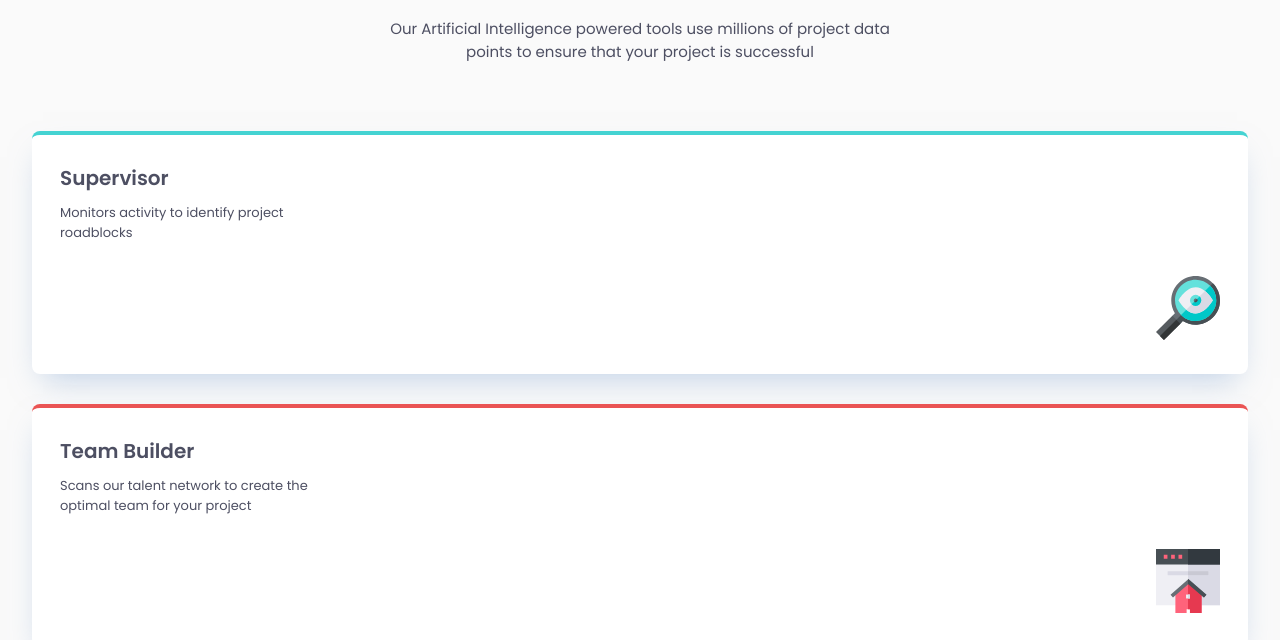
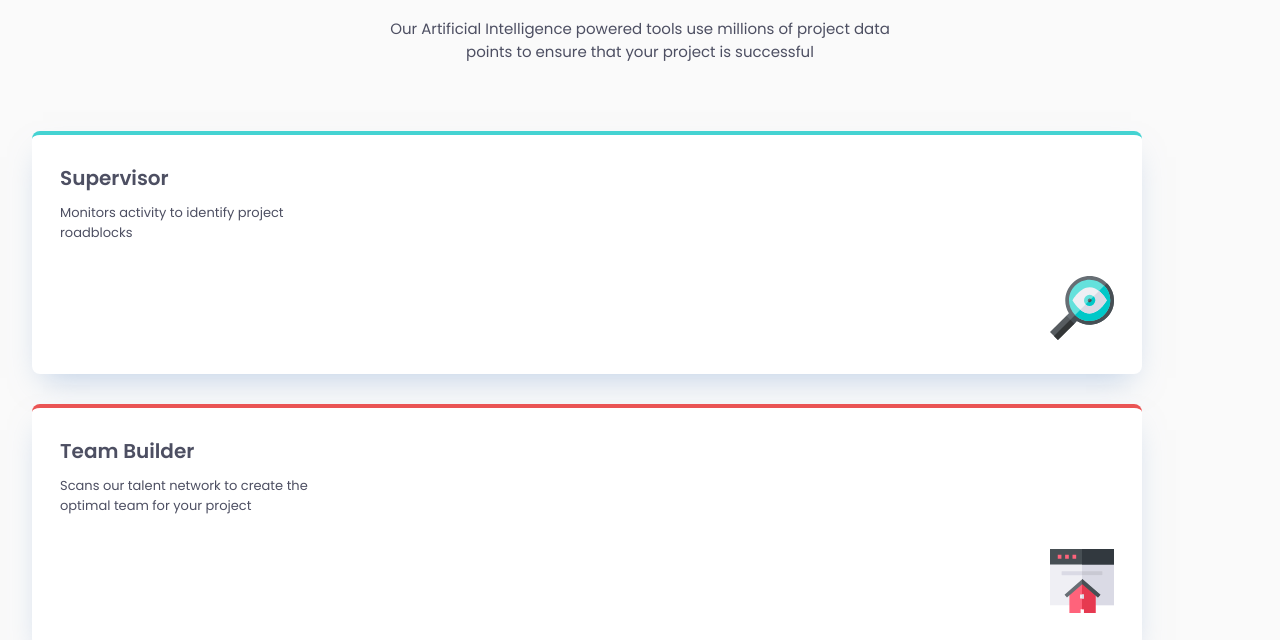
Before and after one commit to tikosaghinadze/four-card-feature-section, a plain HTML site: page index.html in a window 1280 px wide. Shown: the part 158-798 px from the top of the page. Drawn offline with Linux system fonts and the light colour scheme.

Commit message:
change grit layout to flex layout

```diff
--- a/style.css
+++ b/style.css
@@ -42,9 +42,10 @@ body {
 /* MAIN SECTION*/
 /**************************/
 main {
-  display: grid;
-  grid-template-columns: 1fr 1fr 1fr;
+  display: flex;
+  flex-direction: row;
   gap: 3rem;
+  max-width: 111rem;
 }
 .box {
   padding: 3.2rem;
@@ -60,6 +61,7 @@ main {
 .supervisor,
 .calculator {
   align-self: center;
+  width: 100%;
 }
 .secondary-header {
   font-size: 2rem;
@@ -70,7 +72,7 @@ main {
 .item-description {
   font-size: 1.3rem;
   font-weight: 400;
-  width: 28.6rem;
+  max-width: 28.6rem;
 }
 .teambuilder-karma-container {
   display: flex;
@@ -92,7 +94,7 @@ main {
 
 @media (max-width: 90em) {
   main {
-    grid-template-columns: 1fr;
+    flex-direction: column;
   }
   body {
     font-size: 1.3rem;
```
